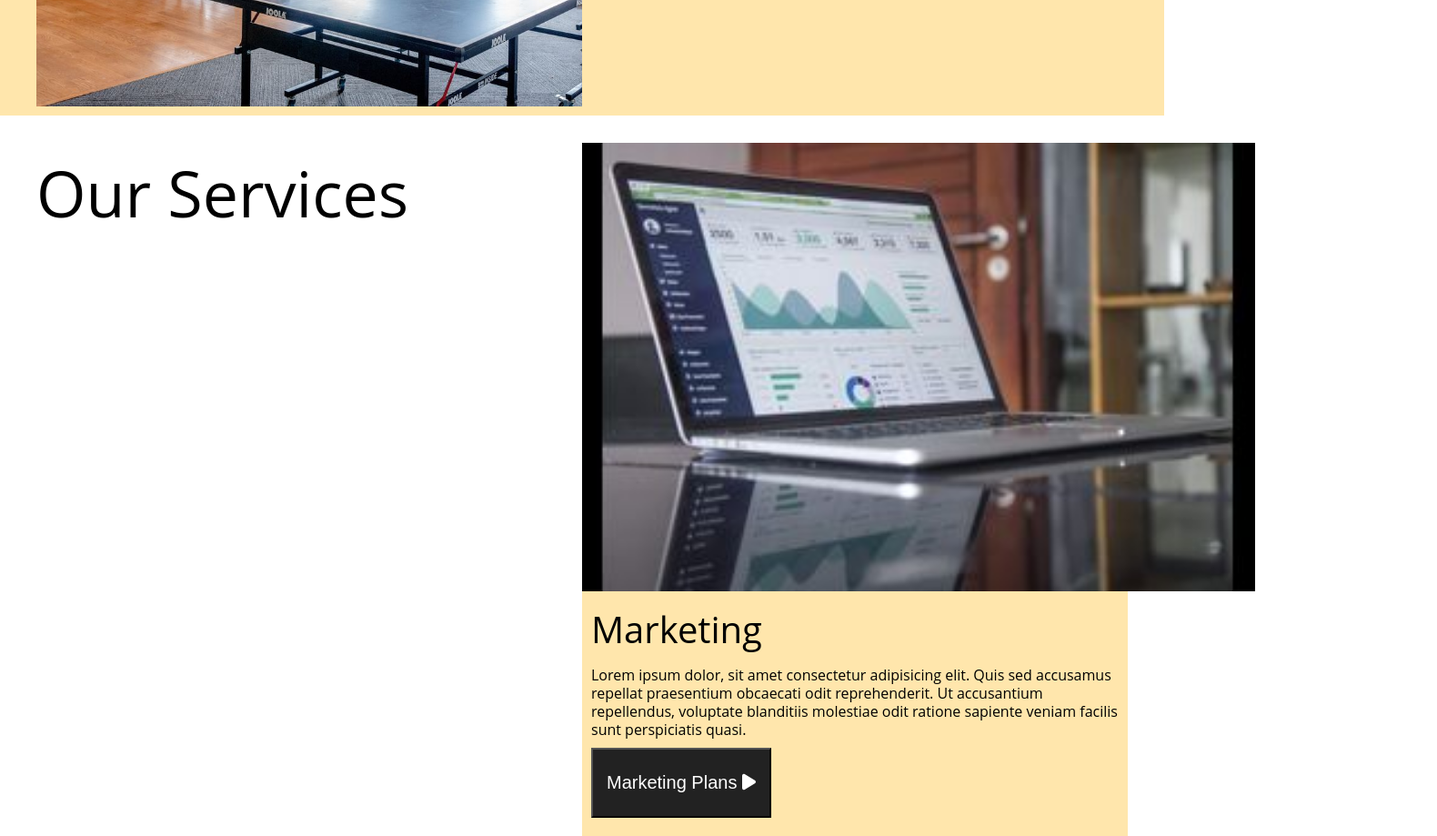
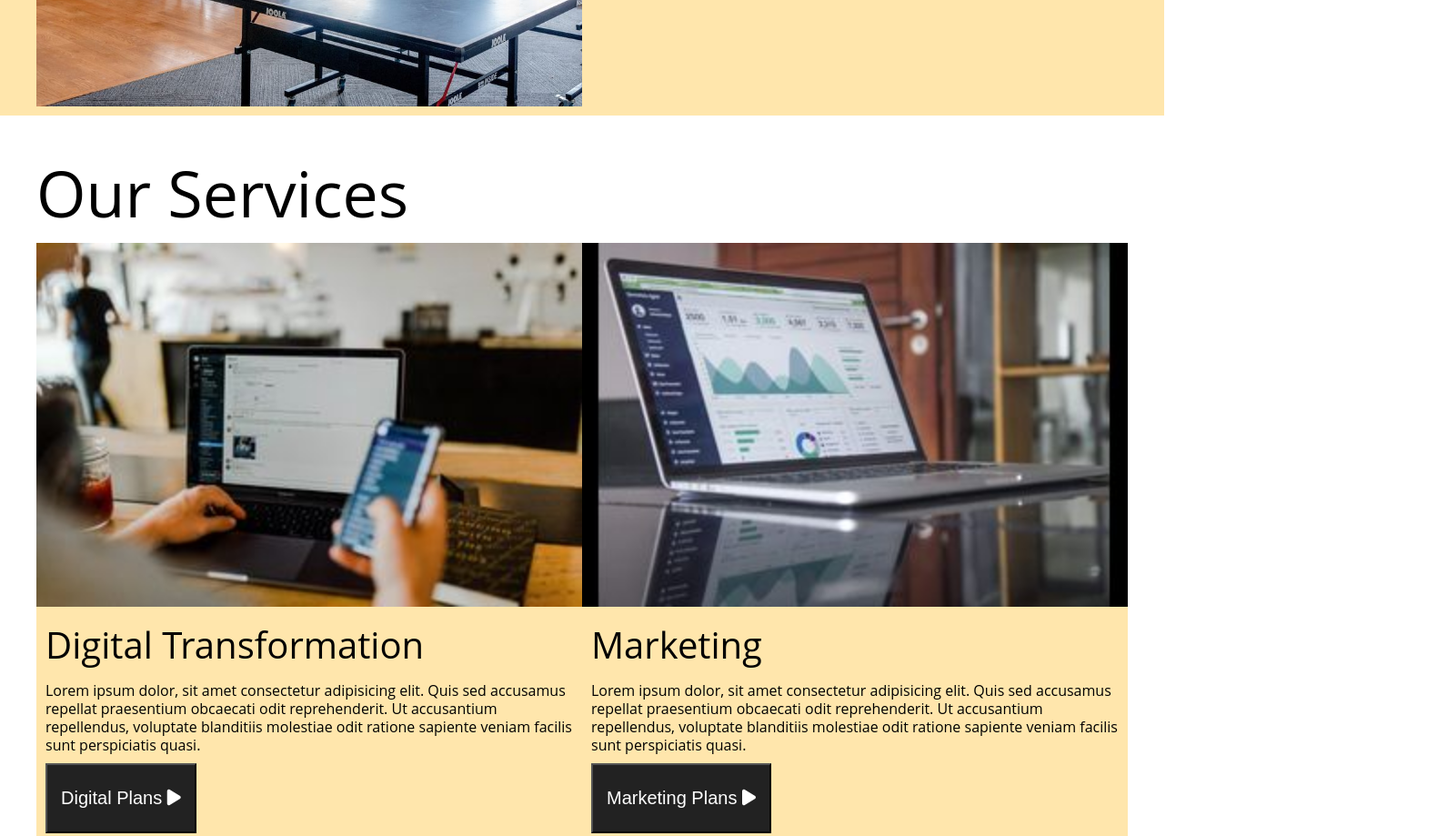
Before and after one commit to bell0729/bell0729.github.io, a plain HTML site: page final-project/index.html in a window 1280 px wide. Shown: the part 780-1699 px from the top of the page at 91% size, 1580 px wide, since content can reach past the window. Drawn offline with Linux system fonts and the light colour scheme.

Commit message:
finishes services

```diff
--- a/final-project/css/main.css
+++ b/final-project/css/main.css
@@ -158,7 +158,7 @@ header>p{
     padding-bottom: 10px;
 }
 .services>div>img{
-    width: calc(760px - 20px);
+    max-width: calc(760px - 20px);
     padding-top: 20px;
     background-color: white;
 }
@@ -372,11 +372,12 @@ footer{
         margin: auto;
         display: grid;
         grid-template-columns: repeat(6, 1fr);
-        grid-template-rows: 1fr 1fr 1fr;
+        grid-template-rows: auto 1fr 1fr;
     }
     .services>h1{
         grid-column: 1 / 7;
         grid-row: 1 / 2;
+        grid-row-end: 100px
     }
     .sec-digital{
         grid-column: 1 / 4;
@@ -384,7 +385,7 @@ footer{
     }
     .sec-market{
         grid-column: 4 / 7;
-        grid-row: 1 / 2;
+        grid-row: 2 / 3;
     }
     .sec-video{
         grid-column: 1 / 3;
@@ -397,7 +398,9 @@ footer{
     .sec-print{
         grid-column: 5 / 7;
         grid-row: 3 / 4;
-    }.service>div>img{
-        width: 10px;
+    }.services>div>img{
+       width: 100%;
+       padding-top: 0px;
+       background-color: #ffe6ac;
     }
 }
```
